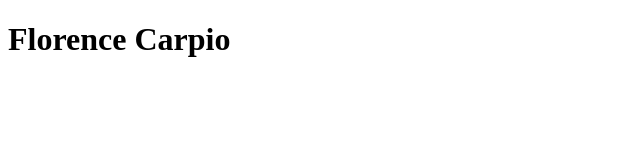
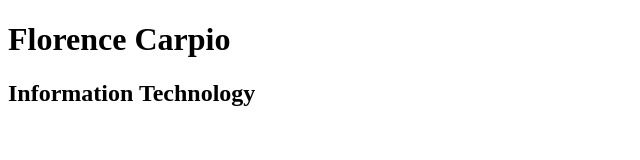
Before and after one commit to FlorenceMarr/FlorenceMarr_ws, a plain HTML site: page firstrepo/index.html in a window 1280 px wide. Shown: the whole page, without its empty margins (0-640 px from the left). Drawn offline with Linux system fonts and the light colour scheme.

Commit message:
Added Course

```diff
--- a/firstrepo/index.html
+++ b/firstrepo/index.html
@@ -8,5 +8,6 @@
 </head>
 <body>
     <h1>Florence Carpio</h1>
+    <h2>Information Technology</h2>
 </body>
 </html>
```
